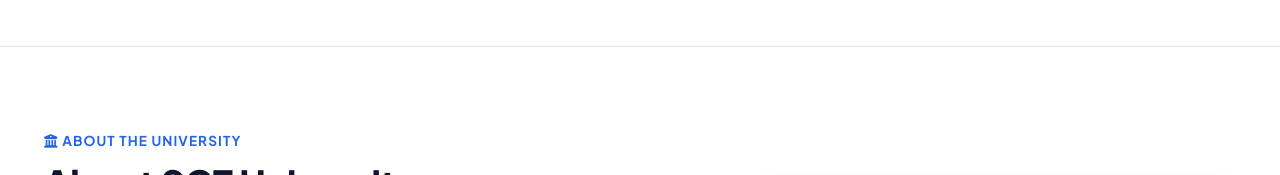
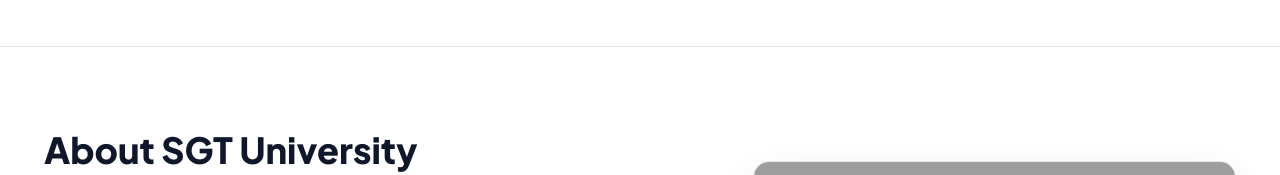
Before and after one commit to tech-sgt-web/university-website-homepage, a plain HTML site: page index.html in a window 1280 px wide. Shown: the part 2040-2215 px from the top of the page. Drawn offline with nearby package versions, Linux system fonts and the light colour scheme; grey boxes are pictures that could not be loaded; a web font is replaced by a local one.

```diff
--- a/index.html
+++ b/index.html
@@ -264,10 +264,6 @@
 
         <!-- Left Column: Content -->
         <div class="about-sgt-content">
-          <span class="section-subtitle">
-            <i class="fa-solid fa-building-columns"></i>
-            ABOUT THE UNIVERSITY
-          </span>
           <h2 class="section-title">About SGT University</h2>
           <p class="about-lead">
             SGT University, accredited with an <strong>A+ grade by NAAC</strong>, is a distinguished institution of
```
